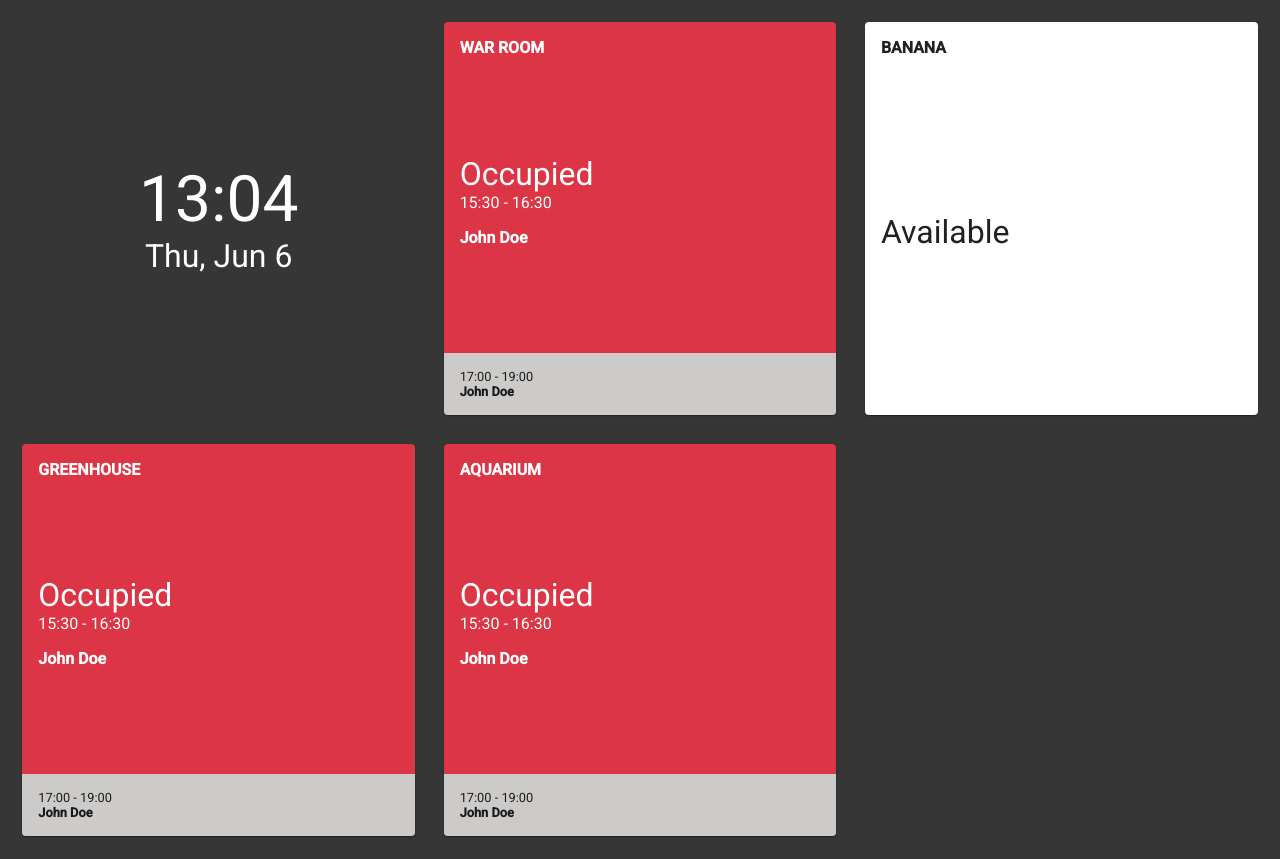
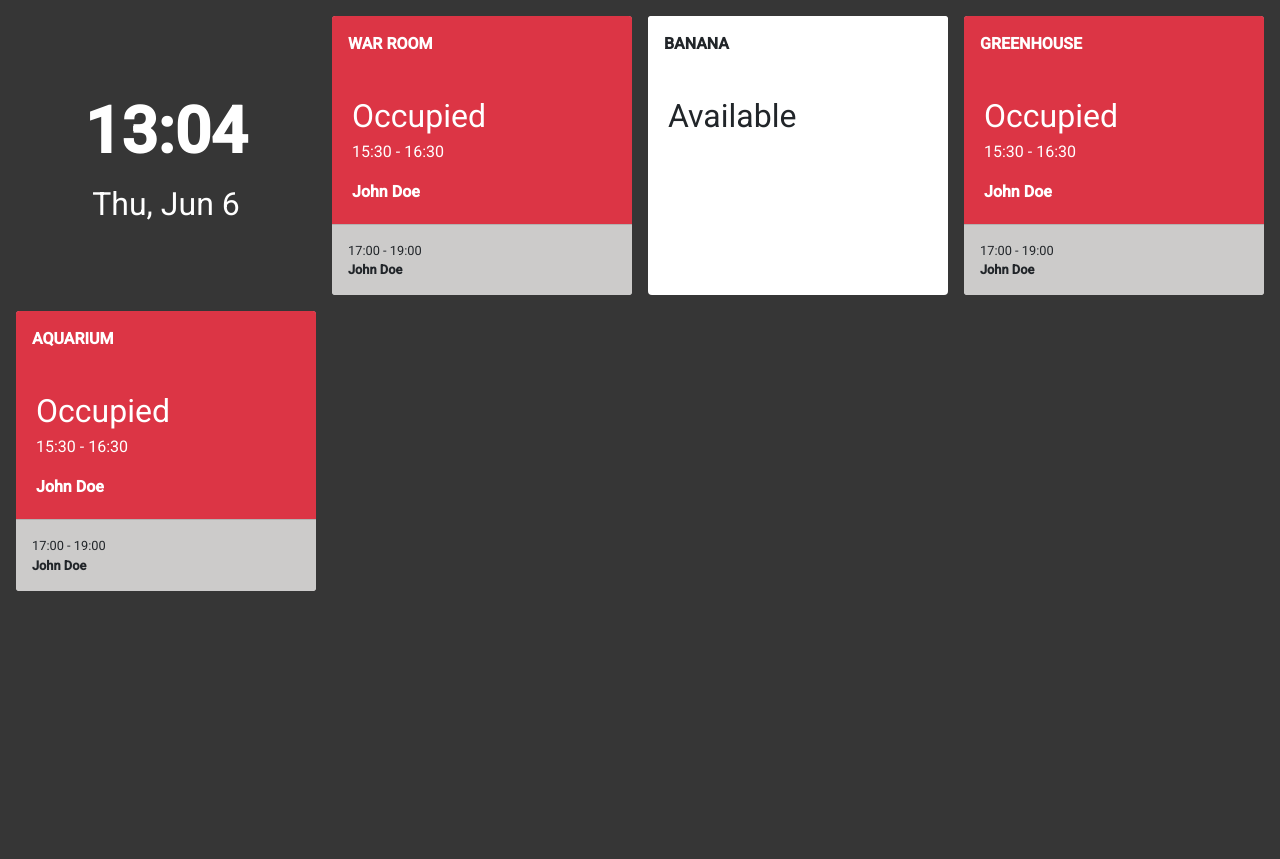
Before and after one commit to rogerg93/room-booking, an Angular app: page /dashboard in a window 1280 px wide. After the commit the page ends 808 px from the top, so only its background shows below. Built offline with nearby package versions, Linux system fonts and the light colour scheme.

Commit message:
Use bootstrap grid instead of angular material grid

```diff
--- a/src/app/dashboard/dashboard/dashboard.component.html
+++ b/src/app/dashboard/dashboard/dashboard.component.html
@@ -1,29 +1,21 @@
-<div class="grid-wrapper">
-    <mat-grid-list cols="3" rowHeight="1:1" gutterSize="1rem">
-
-        <mat-grid-tile>
-            <div class="row">
-                <div class="col font-size-extra-large text-white text-center">
-                    {{ today | date: "HH:mm" }}
+<div class="row" style="margin: 0.5rem;">
+    <div class="col-md-6 col-lg-3 p-0 d-flex flex-column align-items-center justify-content-center">
+        <div class="font-size-extra-large text-white text-center font-weight-bold">{{ today | date: "HH:mm" }}</div>
+        <div class="font-size-large text-white text-center">{{ today | date: "E, LLL d" }}</div>
     </div>
-                <div class="col font-size-large text-white text-center">
-                    {{ today | date: "E, LLL d" }}
+    <div *ngFor="let r of rooms | async" class="col-md-6 col-lg-3 p-2">
+        <div class="card h-100 border-0">
+            <div class="card-header p-3 border-0"
+                [ngClass]="r.occupied ? 'text-white bg-danger' : 'text-black bg-white'">
+                <div class="text-uppercase font-weight-bold">{{ r.room }}</div>
             </div>
-            </div>
-        </mat-grid-tile>
-
-        <mat-grid-tile *ngFor="let r of rooms | async">
-            <mat-card class="d-flex flex-column card" [class.bg-danger]="r.occupied">
-                <mat-card-title [ngClass]="r.occupied ? 'text-white' : 'text-black'">
-                    <div class="text-uppercase font-weight-bold">{{ r.room }}</div>
-                </mat-card-title>
-                <mat-card-content class="d-flex flex-column align-items-left justify-content-center flex-grow-1" [ngClass]="r.occupied ? 'text-white' : 'text-black'">
-                    <!-- Occupied -->
+            <div class="card-body" [class.bg-danger]="r.occupied" [ngClass]="r.occupied ? 'text-white' : 'text-black'">
                 <ng-container *ngIf="r.occupied">
                     <div class="row">
                         <div class="col">
                             <div class="font-size-large">Occupied</div>
-                                <div>{{ r.bookings[0].start | date: "HH:mm" }} - {{ r.bookings[0].end | date: "HH:mm" }}</div>
+                            <div>{{ r.bookings[0].start | date: "HH:mm" }} - {{ r.bookings[0].end | date: "HH:mm" }}
+                            </div>
                         </div>
                     </div>
                     <div class="row mt-3">
@@ -32,7 +24,6 @@
                         </div>
                     </div>
                 </ng-container>
-                    <!-- Available -->
                 <ng-container *ngIf="!r.occupied">
                     <div class="row">
                         <div class="col">
@@ -40,14 +31,13 @@
                         </div>
                     </div>
                 </ng-container>
-                </mat-card-content>
-                <mat-card-footer *ngIf="r.bookings && r.bookings[1]" class="background-light-gray rounded-bottom">
+            </div>
+            <div *ngIf="r.bookings && r.bookings[1]" class="card-footer p-3 background-light-gray">
                 <div class="font-size-small">
                     {{ r.bookings[1].start | date: "HH:mm" }} - {{ r.bookings[1].end | date: "HH:mm" }}
                 </div>
                 <div class="font-size-small font-weight-bold">{{ r.bookings[1].employee }}</div>
-                </mat-card-footer>
-            </mat-card>
-        </mat-grid-tile>
-    </mat-grid-list>
             </div>
+        </div>
+    </div>
+</div>
--- a/src/app/dashboard/dashboard/dashboard.component.scss
+++ b/src/app/dashboard/dashboard/dashboard.component.scss
@@ -1,12 +1,20 @@
-.grid-wrapper {
-  padding: 1rem;
+// .grid-wrapper {
+//   padding: 1rem;
+// }
+
+// .card {
+//   height: 89%;
+//   width: 89%;
+// }
+
+// mat-card-footer {
+//   padding: 1rem;
+// }
+
+.row {
+  margin: 0;
 }
 
-.card {
-  height: 89%;
-  width: 89%;
+.col-lg-3, .col {
+  padding: 0;
 }
-
-mat-card-footer {
-  padding: 1rem;
-}
--- a/src/styles.scss
+++ b/src/styles.scss
@@ -1,8 +1,16 @@
-// Required
-@import "node_modules/bootstrap/scss/functions";
-@import "node_modules/bootstrap/scss/variables";
-@import "node_modules/bootstrap/scss/mixins";
-@import "node_modules/bootstrap/scss/utilities";
+@import "node_modules/bootstrap/scss/bootstrap";
+
+// // Required
+// @import "node_modules/bootstrap/scss/functions";
+// @import "node_modules/bootstrap/scss/variables";
+// @import "node_modules/bootstrap/scss/mixins";
+
+// // Optional
+// @import "node_modules/bootstrap/scss/reboot";
+// @import "node_modules/bootstrap/scss/type";
+// @import "node_modules/bootstrap/scss/images";
+// @import "node_modules/bootstrap/scss/code";
+// @import "node_modules/bootstrap/scss/grid";
 
 @import "~@angular/material/prebuilt-themes/indigo-pink.css";
 @import "src/assets/styles/colors.scss";
@@ -16,7 +24,7 @@
 html,
 body {
   height: 100%;
-  margin: 0;
-  padding: 0;
+  // margin: 0;
+  // padding: 0;
   background-color: $gray;
 }
```
Also changed, not shown: 1 other file (tests, documents, lock files or other folders). Lines whose indentation alone changed are shown as unchanged.
